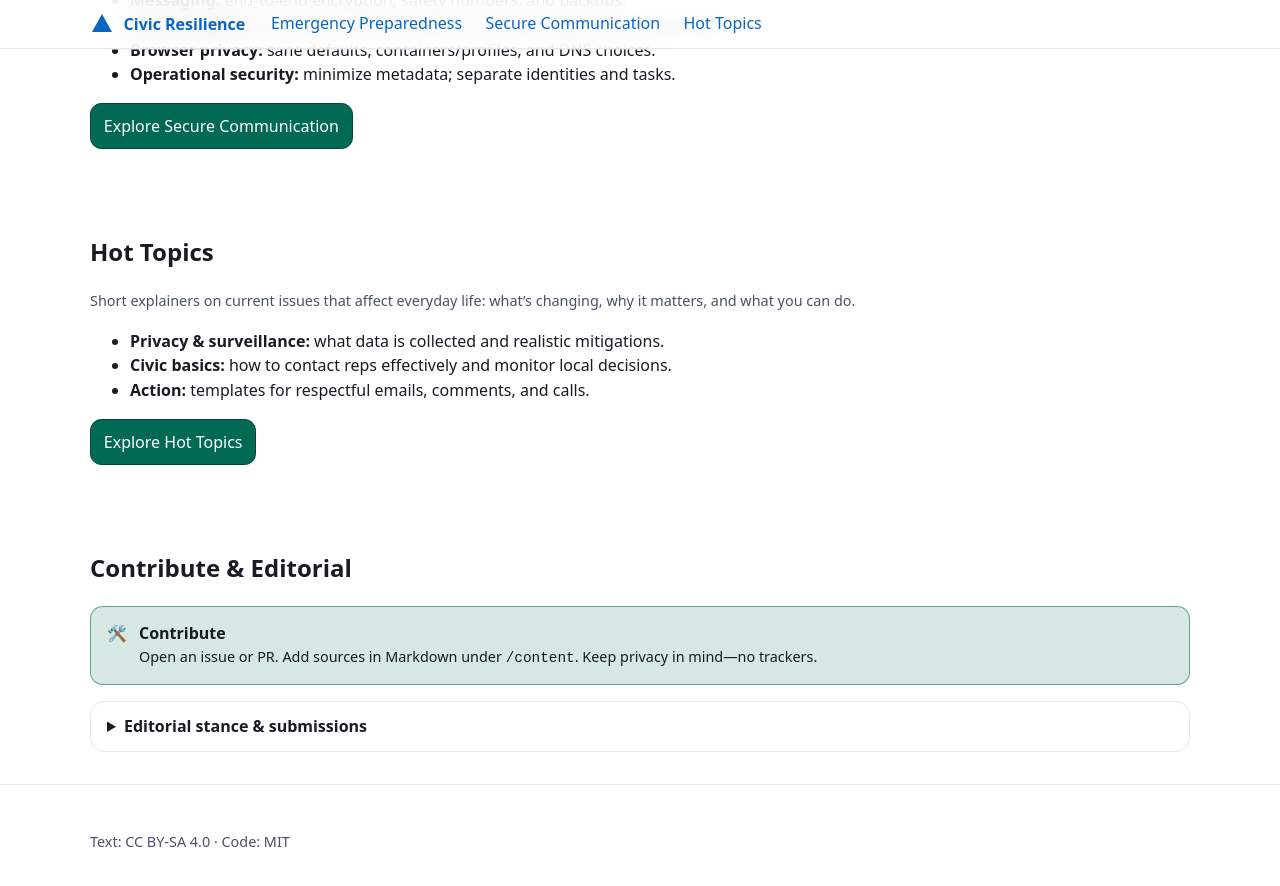
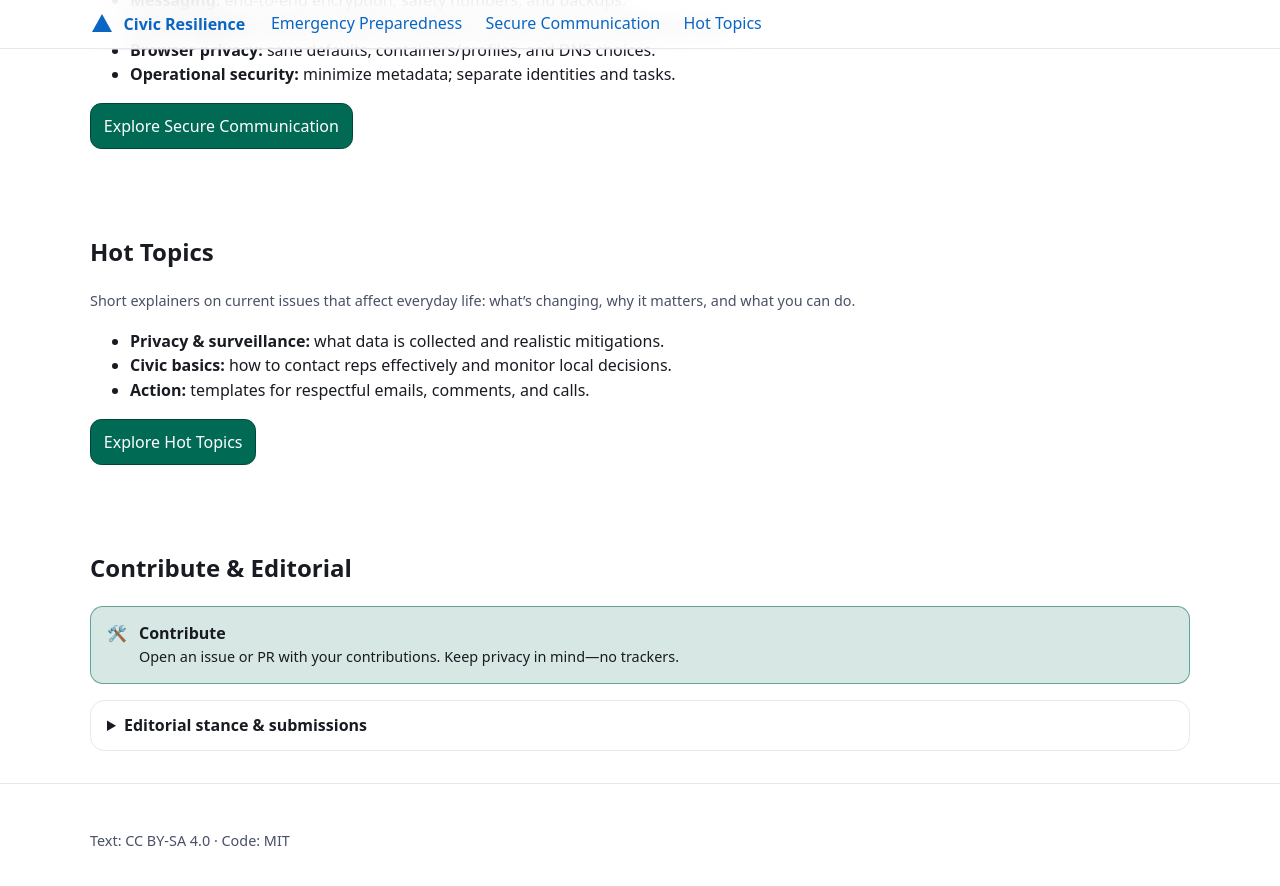
Before and after one commit to TestDepthLLC/infoportal, a Jekyll site: the page built from index.html, in a window 1280 px wide and 900 px high, scrolled down 786 px. Shown: the top 886 px of the window. Built offline with Jekyll 4.4.1, drawn with Linux system fonts in a browser that asks for light colours.

Commit message:
Updated editorial.

```diff
--- a/index.html
+++ b/index.html
@@ -83,7 +83,7 @@ nav_section: home
       <div>
         <strong>Contribute</strong>
         <div class="small">
-          Open an issue or PR. Add sources in Markdown under <code>/content</code>. Keep privacy in mind—no trackers.
+          Open an issue or PR with your contributions. Keep privacy in mind—no trackers.
         </div>
       </div>
     </div>
```
Also changed, not shown: other parts of index.html (+1 -1 lines).
